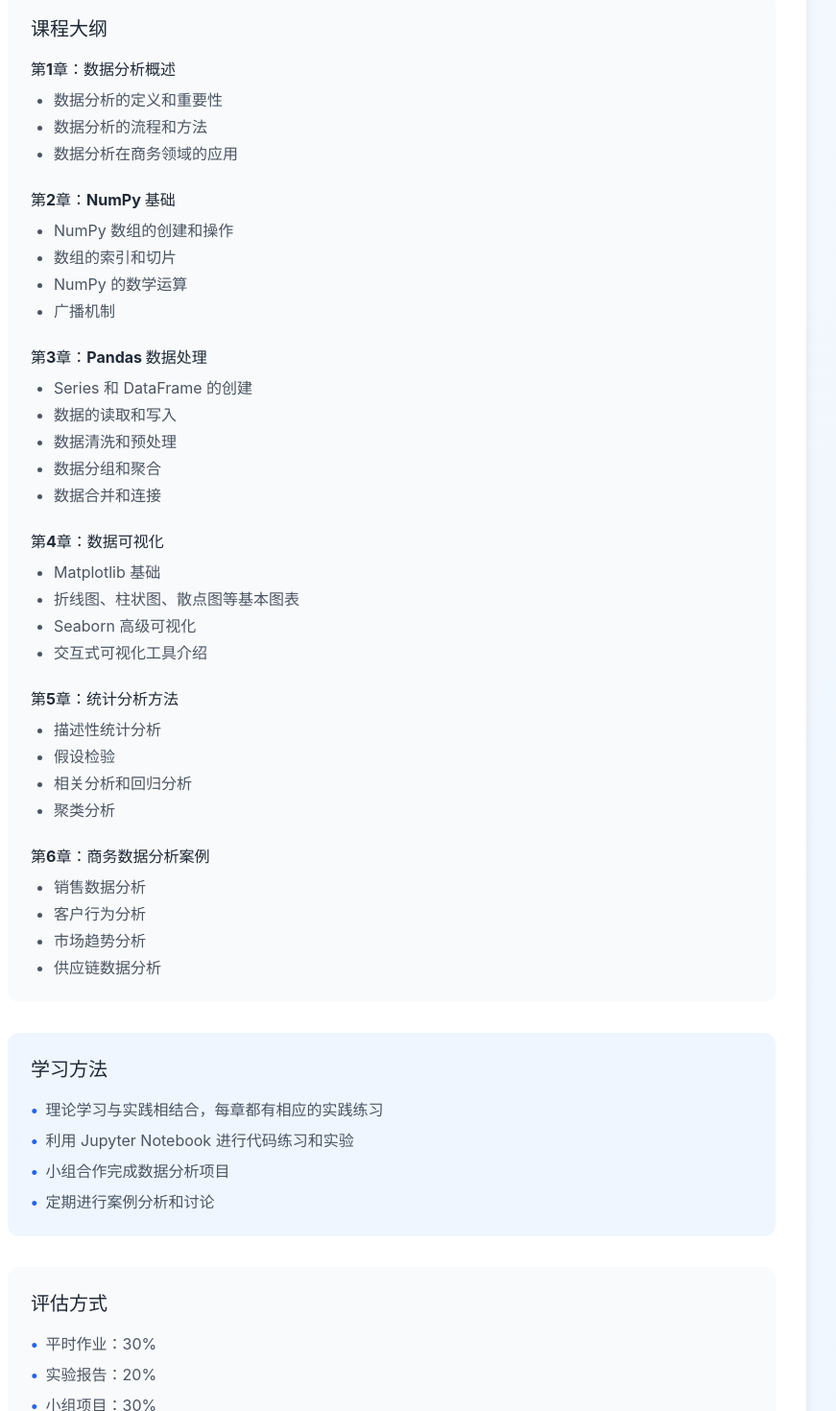
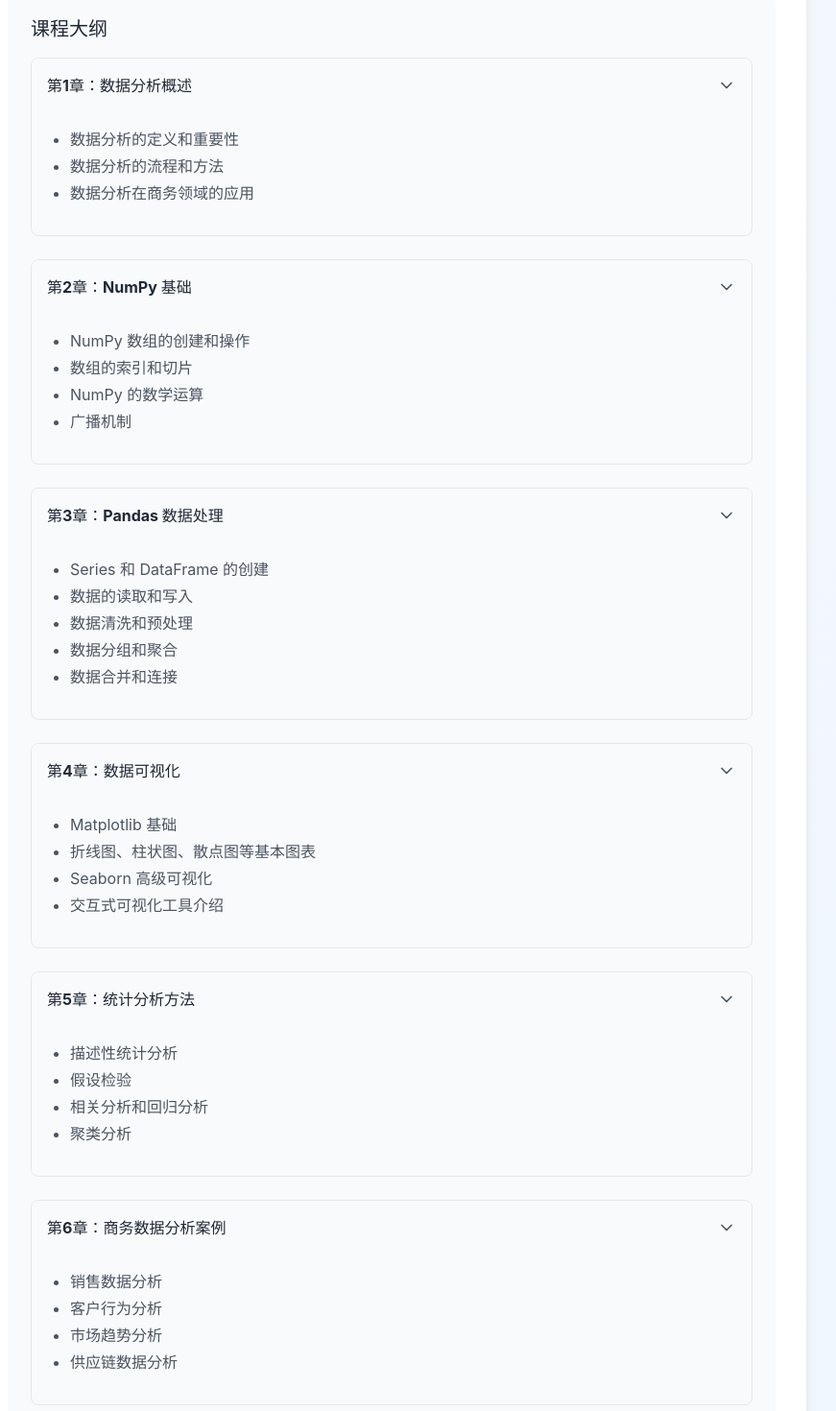
Before and after one commit to mie-cloud/mie-, a React (Vite) app: page /course/data-analysis in a window 1280 px wide. Shown: the part 760-2230 px from the top of the page at 96% size, without its empty margins (232-1103 px from the left). Built offline with nearby package versions, Linux system fonts and the light colour scheme.

Commit message:
为数据分析技术课程添加练习题和展开功能

```diff
--- a/src/pages/CourseDetail.tsx
+++ b/src/pages/CourseDetail.tsx
@@ -1,10 +1,19 @@
 import { useParams, Link } from 'react-router-dom';
 import { courses } from '../data/courses';
-import { ArrowLeft } from 'lucide-react';
+import { ArrowLeft, ChevronDown, ChevronUp } from 'lucide-react';
+import { useState } from 'react';
 
 export default function CourseDetail() {
   const { id } = useParams<{ id: string }>();
   const course = courses.find(c => c.id === id);
+  const [expandedChapters, setExpandedChapters] = useState<Record<string, boolean>>({});
+
+  const toggleChapter = (chapter: string) => {
+    setExpandedChapters(prev => ({
+      ...prev,
+      [chapter]: !prev[chapter]
+    }));
+  };
 
   if (!course) {
     return (
@@ -74,69 +83,213 @@ export default function CourseDetail() {
 
                 <div className="space-y-6">
                   {/* 第1章 */}
-                  <div>
-                    <h4 className="font-bold text-gray-800 mb-2">第1章：数据分析概述</h4>
-                    <ul className="pl-6 space-y-1 text-gray-600 list-disc">
+                  <div className="border border-gray-200 rounded-lg overflow-hidden">
+                    <div
+                      className="flex justify-between items-center p-4 bg-gray-50 cursor-pointer hover:bg-gray-100 transition-colors"
+                      onClick={() => toggleChapter('chapter1')}
+                    >
+                      <h4 className="font-bold text-gray-800">第1章：数据分析概述</h4>
+                      {expandedChapters['chapter1'] ? (
+                        <ChevronUp className="w-5 h-5 text-gray-600" />
+                      ) : (
+                        <ChevronDown className="w-5 h-5 text-gray-600" />
+                      )}
+                    </div>
+                    <div className="p-4">
+                      <ul className="pl-6 space-y-1 text-gray-600 list-disc mb-4">
                         <li>数据分析的定义和重要性</li>
                         <li>数据分析的流程和方法</li>
                         <li>数据分析在商务领域的应用</li>
                       </ul>
+
+                      {expandedChapters['chapter1'] && (
+                        <div className="mt-4 p-4 bg-blue-50 rounded-lg border border-blue-200">
+                          <h5 className="font-semibold text-gray-800 mb-3">练习题</h5>
+                          <ol className="pl-5 space-y-2 text-gray-600 list-decimal">
+                            <li>请简述数据分析的定义和重要性。</li>
+                            <li>描述数据分析的基本流程。</li>
+                            <li>举例说明数据分析在商务决策中的应用场景。</li>
+                            <li>你认为一个好的数据分析报告应该包含哪些内容？</li>
+                          </ol>
+                        </div>
+                      )}
+                    </div>
                   </div>
 
                   {/* 第2章 */}
-                  <div>
-                    <h4 className="font-bold text-gray-800 mb-2">第2章：NumPy 基础</h4>
-                    <ul className="pl-6 space-y-1 text-gray-600 list-disc">
+                  <div className="border border-gray-200 rounded-lg overflow-hidden">
+                    <div
+                      className="flex justify-between items-center p-4 bg-gray-50 cursor-pointer hover:bg-gray-100 transition-colors"
+                      onClick={() => toggleChapter('chapter2')}
+                    >
+                      <h4 className="font-bold text-gray-800">第2章：NumPy 基础</h4>
+                      {expandedChapters['chapter2'] ? (
+                        <ChevronUp className="w-5 h-5 text-gray-600" />
+                      ) : (
+                        <ChevronDown className="w-5 h-5 text-gray-600" />
+                      )}
+                    </div>
+                    <div className="p-4">
+                      <ul className="pl-6 space-y-1 text-gray-600 list-disc mb-4">
                         <li>NumPy 数组的创建和操作</li>
                         <li>数组的索引和切片</li>
                         <li>NumPy 的数学运算</li>
                         <li>广播机制</li>
                       </ul>
+
+                      {expandedChapters['chapter2'] && (
+                        <div className="mt-4 p-4 bg-blue-50 rounded-lg border border-blue-200">
+                          <h5 className="font-semibold text-gray-800 mb-3">练习题</h5>
+                          <ol className="pl-5 space-y-2 text-gray-600 list-decimal">
+                            <li>创建一个形状为 (3, 4) 的 NumPy 数组，并填充随机值。</li>
+                            <li>使用索引和切片操作获取数组的特定元素。</li>
+                            <li>实现两个数组的加法、乘法运算。</li>
+                            <li>解释 NumPy 的广播机制，并举例说明。</li>
+                          </ol>
+                        </div>
+                      )}
+                    </div>
                   </div>
 
                   {/* 第3章 */}
-                  <div>
-                    <h4 className="font-bold text-gray-800 mb-2">第3章：Pandas 数据处理</h4>
-                    <ul className="pl-6 space-y-1 text-gray-600 list-disc">
+                  <div className="border border-gray-200 rounded-lg overflow-hidden">
+                    <div
+                      className="flex justify-between items-center p-4 bg-gray-50 cursor-pointer hover:bg-gray-100 transition-colors"
+                      onClick={() => toggleChapter('chapter3')}
+                    >
+                      <h4 className="font-bold text-gray-800">第3章：Pandas 数据处理</h4>
+                      {expandedChapters['chapter3'] ? (
+                        <ChevronUp className="w-5 h-5 text-gray-600" />
+                      ) : (
+                        <ChevronDown className="w-5 h-5 text-gray-600" />
+                      )}
+                    </div>
+                    <div className="p-4">
+                      <ul className="pl-6 space-y-1 text-gray-600 list-disc mb-4">
                         <li>Series 和 DataFrame 的创建</li>
                         <li>数据的读取和写入</li>
                         <li>数据清洗和预处理</li>
                         <li>数据分组和聚合</li>
                         <li>数据合并和连接</li>
                       </ul>
+
+                      {expandedChapters['chapter3'] && (
+                        <div className="mt-4 p-4 bg-blue-50 rounded-lg border border-blue-200">
+                          <h5 className="font-semibold text-gray-800 mb-3">练习题</h5>
+                          <ol className="pl-5 space-y-2 text-gray-600 list-decimal">
+                            <li>创建一个包含学生信息的 DataFrame，包括姓名、年龄、成绩等字段。</li>
+                            <li>从 CSV 文件读取数据，并进行基本的数据清洗。</li>
+                            <li>使用 groupby 对数据进行分组统计。</li>
+                            <li>实现两个 DataFrame 的合并操作。</li>
+                          </ol>
+                        </div>
+                      )}
+                    </div>
                   </div>
 
                   {/* 第4章 */}
-                  <div>
-                    <h4 className="font-bold text-gray-800 mb-2">第4章：数据可视化</h4>
-                    <ul className="pl-6 space-y-1 text-gray-600 list-disc">
+                  <div className="border border-gray-200 rounded-lg overflow-hidden">
+                    <div
+                      className="flex justify-between items-center p-4 bg-gray-50 cursor-pointer hover:bg-gray-100 transition-colors"
+                      onClick={() => toggleChapter('chapter4')}
+                    >
+                      <h4 className="font-bold text-gray-800">第4章：数据可视化</h4>
+                      {expandedChapters['chapter4'] ? (
+                        <ChevronUp className="w-5 h-5 text-gray-600" />
+                      ) : (
+                        <ChevronDown className="w-5 h-5 text-gray-600" />
+                      )}
+                    </div>
+                    <div className="p-4">
+                      <ul className="pl-6 space-y-1 text-gray-600 list-disc mb-4">
                         <li>Matplotlib 基础</li>
                         <li>折线图、柱状图、散点图等基本图表</li>
                         <li>Seaborn 高级可视化</li>
                         <li>交互式可视化工具介绍</li>
                       </ul>
+
+                      {expandedChapters['chapter4'] && (
+                        <div className="mt-4 p-4 bg-blue-50 rounded-lg border border-blue-200">
+                          <h5 className="font-semibold text-gray-800 mb-3">练习题</h5>
+                          <ol className="pl-5 space-y-2 text-gray-600 list-decimal">
+                            <li>使用 Matplotlib 创建一个折线图，展示月度销售数据。</li>
+                            <li>使用 Seaborn 创建一个热力图，展示相关性矩阵。</li>
+                            <li>为图表添加标题、坐标轴标签和图例。</li>
+                            <li>尝试使用交互式可视化库创建一个可交互的图表。</li>
+                          </ol>
+                        </div>
+                      )}
+                    </div>
                   </div>
 
                   {/* 第5章 */}
-                  <div>
-                    <h4 className="font-bold text-gray-800 mb-2">第5章：统计分析方法</h4>
-                    <ul className="pl-6 space-y-1 text-gray-600 list-disc">
+                  <div className="border border-gray-200 rounded-lg overflow-hidden">
+                    <div
+                      className="flex justify-between items-center p-4 bg-gray-50 cursor-pointer hover:bg-gray-100 transition-colors"
+                      onClick={() => toggleChapter('chapter5')}
+                    >
+                      <h4 className="font-bold text-gray-800">第5章：统计分析方法</h4>
+                      {expandedChapters['chapter5'] ? (
+                        <ChevronUp className="w-5 h-5 text-gray-600" />
+                      ) : (
+                        <ChevronDown className="w-5 h-5 text-gray-600" />
+                      )}
+                    </div>
+                    <div className="p-4">
+                      <ul className="pl-6 space-y-1 text-gray-600 list-disc mb-4">
                         <li>描述性统计分析</li>
                         <li>假设检验</li>
                         <li>相关分析和回归分析</li>
                         <li>聚类分析</li>
                       </ul>
+
+                      {expandedChapters['chapter5'] && (
+                        <div className="mt-4 p-4 bg-blue-50 rounded-lg border border-blue-200">
+                          <h5 className="font-semibold text-gray-800 mb-3">练习题</h5>
+                          <ol className="pl-5 space-y-2 text-gray-600 list-decimal">
+                            <li>计算一组数据的均值、中位数、标准差等描述性统计量。</li>
+                            <li>使用 t 检验进行假设检验。</li>
+                            <li>计算两个变量之间的相关系数，并解释结果。</li>
+                            <li>使用 K-means 算法对数据进行聚类分析。</li>
+                          </ol>
+                        </div>
+                      )}
+                    </div>
                   </div>
 
                   {/* 第6章 */}
-                  <div>
-                    <h4 className="font-bold text-gray-800 mb-2">第6章：商务数据分析案例</h4>
-                    <ul className="pl-6 space-y-1 text-gray-600 list-disc">
+                  <div className="border border-gray-200 rounded-lg overflow-hidden">
+                    <div
+                      className="flex justify-between items-center p-4 bg-gray-50 cursor-pointer hover:bg-gray-100 transition-colors"
+                      onClick={() => toggleChapter('chapter6')}
+                    >
+                      <h4 className="font-bold text-gray-800">第6章：商务数据分析案例</h4>
+                      {expandedChapters['chapter6'] ? (
+                        <ChevronUp className="w-5 h-5 text-gray-600" />
+                      ) : (
+                        <ChevronDown className="w-5 h-5 text-gray-600" />
+                      )}
+                    </div>
+                    <div className="p-4">
+                      <ul className="pl-6 space-y-1 text-gray-600 list-disc mb-4">
                         <li>销售数据分析</li>
                         <li>客户行为分析</li>
                         <li>市场趋势分析</li>
                         <li>供应链数据分析</li>
                       </ul>
+
+                      {expandedChapters['chapter6'] && (
+                        <div className="mt-4 p-4 bg-blue-50 rounded-lg border border-blue-200">
+                          <h5 className="font-semibold text-gray-800 mb-3">练习题</h5>
+                          <ol className="pl-5 space-y-2 text-gray-600 list-decimal">
+                            <li>分析销售数据，找出销售趋势和季节性模式。</li>
+                            <li>基于客户购买行为，进行客户分群分析。</li>
+                            <li>分析市场数据，预测未来市场趋势。</li>
+                            <li>分析供应链数据，找出优化供应链的机会。</li>
+                          </ol>
+                        </div>
+                      )}
+                    </div>
                   </div>
                 </div>
               </div>
```
Lines whose indentation alone changed are shown as unchanged.
